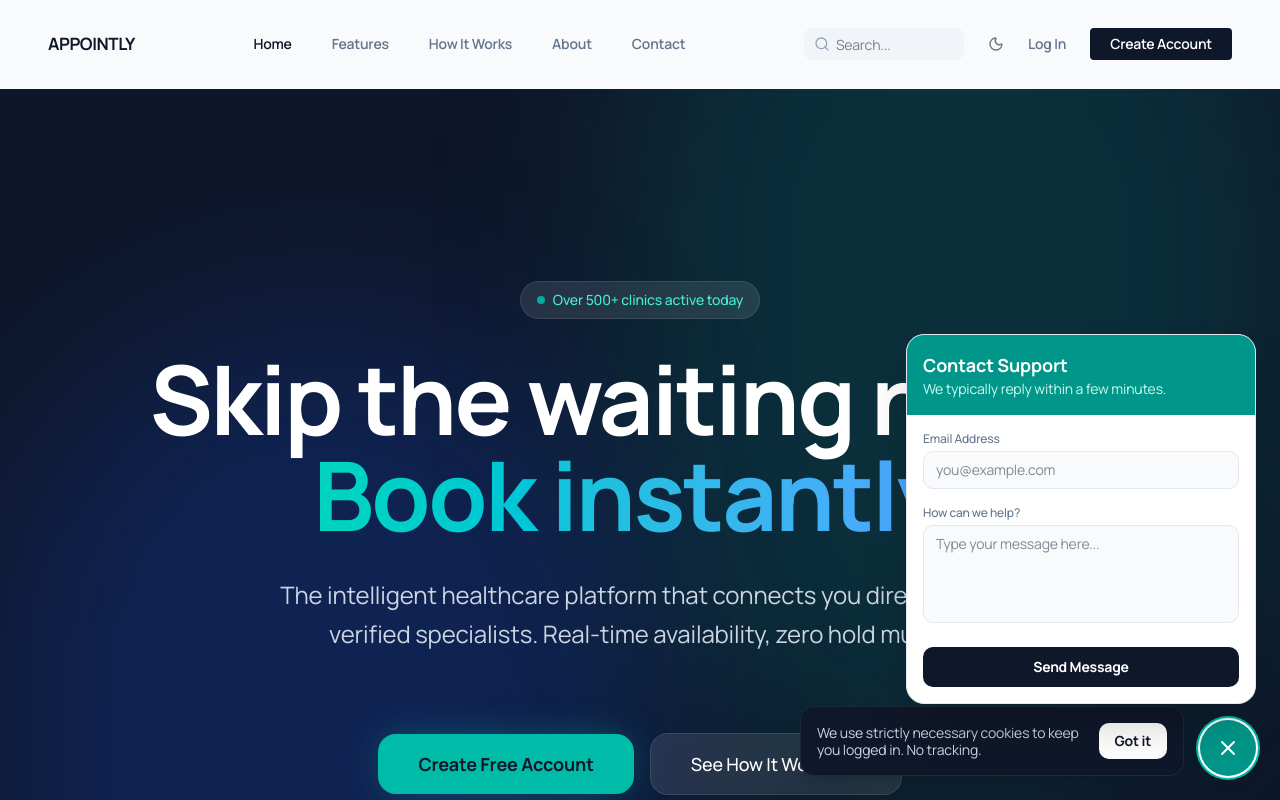
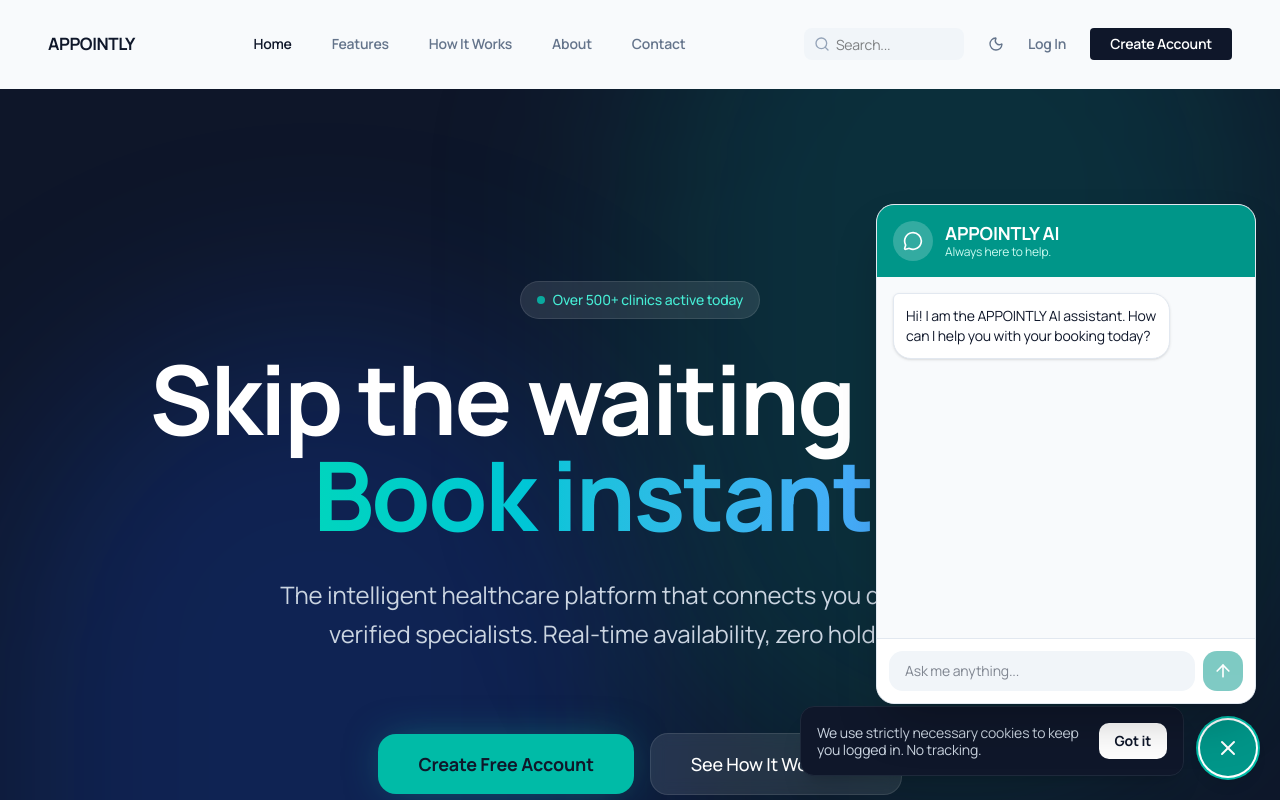
Before and after one commit to Sharathhhh22/Slot-Yourself, a Next.js app: page / in a window 1280 px wide. Both pictures are taken after a click on the button 1228 px from the left and 748 px from the top of the page. Shown: the top 800 px of the page. Built offline with nearby package versions, Linux system fonts and the light colour scheme.

Commit message:
feat: convert floating contact form to AI chatbot widget

```diff
--- a/src/components/layout/FeaturesOverlay.tsx
+++ b/src/components/layout/FeaturesOverlay.tsx
@@ -1,6 +1,6 @@
 "use client"
 
-import { useState, useEffect } from "react"
+import { useState, useEffect, useRef } from "react"
 import { motion, AnimatePresence } from "framer-motion"
 import { ArrowUp, MessageCircle, X } from "lucide-react"
 
@@ -12,17 +12,38 @@ export function FeaturesOverlay() {
   const [contactStatus, setContactStatus] = useState<'idle' | 'sending' | 'success' | 'error'>('idle')
   const [isClient, setIsClient] = useState(false)
 
-  const handleContactSubmit = async (e: React.FormEvent) => {
+  // AI Chat State
+  const [messages, setMessages] = useState<{role: 'user' | 'assistant', content: string}[]>([
+    { role: 'assistant', content: 'Hi! I am the APPOINTLY AI assistant. How can I help you with your booking today?' }
+  ])
+  const [inputValue, setInputValue] = useState('')
+  const [isTyping, setIsTyping] = useState(false)
+  const messagesEndRef = useRef<HTMLDivElement>(null)
+
+  const scrollToBottom = () => {
+    messagesEndRef.current?.scrollIntoView({ behavior: "smooth" })
+  }
+
+  useEffect(() => {
+    if (showContact) {
+      scrollToBottom()
+    }
+  }, [messages, showContact])
+
+  const handleSendMessage = (e: React.FormEvent) => {
     e.preventDefault()
-    setContactStatus('sending')
-    // Simulate API call
+    if (!inputValue.trim()) return
+
+    const newMessages = [...messages, { role: 'user', content: inputValue } as const]
+    setMessages(newMessages)
+    setInputValue('')
+    setIsTyping(true)
+
+    // Simulate AI response
     setTimeout(() => {
-      setContactStatus('success')
-      setTimeout(() => {
-        setShowContact(false)
-        setTimeout(() => setContactStatus('idle'), 300)
-      }, 3000)
-    }, 1000)
+      setMessages([...newMessages, { role: 'assistant', content: "I'm a demo AI bot. In a production environment, I would connect to an LLM to answer questions about clinics, doctors, and your appointments!" }])
+      setIsTyping(false)
+    }, 1500)
   }
 
   useEffect(() => {
@@ -101,7 +122,7 @@ export function FeaturesOverlay() {
         {showContact ? <X className="w-6 h-6" /> : <MessageCircle className="w-6 h-6" />}
       </button>
 
-      {/* Floating Contact Modal */}
+      {/* Floating AI Chat Modal */}
       <AnimatePresence>
         {showContact && (
           <motion.div
@@ -109,63 +130,61 @@ export function FeaturesOverlay() {
             animate={{ opacity: 1, y: 0, scale: 1 }}
             exit={{ opacity: 0, y: 20, scale: 0.95 }}
             transition={{ duration: 0.2 }}
-            className="fixed bottom-24 right-6 z-50 w-[350px] bg-white dark:bg-slate-900 border border-slate-200 dark:border-slate-800 shadow-2xl rounded-2xl overflow-hidden flex flex-col"
+            className="fixed bottom-24 right-6 z-50 w-[380px] h-[500px] max-h-[80vh] bg-white dark:bg-slate-900 border border-slate-200 dark:border-slate-800 shadow-2xl rounded-2xl overflow-hidden flex flex-col"
           >
-            <div className="bg-teal-600 p-4 text-white">
-              <h3 className="font-bold text-lg">Contact Support</h3>
-              <p className="text-teal-100 text-sm">We typically reply within a few minutes.</p>
+            {/* Chat Header */}
+            <div className="bg-teal-600 p-4 text-white flex items-center gap-3 shrink-0">
+              <div className="w-10 h-10 bg-white/20 rounded-full flex items-center justify-center shrink-0">
+                <MessageCircle className="w-5 h-5 text-white" />
+              </div>
+              <div>
+                <h3 className="font-bold text-lg leading-tight">APPOINTLY AI</h3>
+                <p className="text-teal-100 text-xs">Always here to help.</p>
+              </div>
             </div>
 
-            {contactStatus === 'success' ? (
-              <div className="p-8 text-center flex flex-col items-center justify-center min-h-[250px]">
-                <div className="w-12 h-12 bg-green-100 dark:bg-green-900/30 text-green-600 rounded-full flex items-center justify-center mb-4">
-                  <svg xmlns="http://www.w3.org/2000/svg" className="h-6 w-6" fill="none" viewBox="0 0 24 24" stroke="currentColor">
-                    <path strokeLinecap="round" strokeLinejoin="round" strokeWidth={2} d="M5 13l4 4L19 7" />
-                  </svg>
+            {/* Chat Messages */}
+            <div className="flex-1 overflow-y-auto p-4 space-y-4 bg-slate-50 dark:bg-slate-950/50">
+              {messages.map((msg, idx) => (
+                <div key={idx} className={`flex ${msg.role === 'user' ? 'justify-end' : 'justify-start'}`}>
+                  <div className={`max-w-[80%] p-3 rounded-2xl text-sm ${
+                    msg.role === 'user'
+                      ? 'bg-teal-600 text-white rounded-tr-sm'
+                      : 'bg-white dark:bg-slate-800 text-slate-900 dark:text-white border border-slate-200 dark:border-slate-700 rounded-tl-sm shadow-sm'
+                  }`}>
+                    {msg.content}
                   </div>
-                <h4 className="font-bold text-slate-900 dark:text-white mb-2">Message Sent!</h4>
-                <p className="text-sm text-slate-500 dark:text-slate-400 mb-6">Thank you for reaching out. We will get back to you shortly.</p>
-                <button
-                  onClick={() => setShowContact(false)}
-                  className="w-full py-2 bg-slate-100 dark:bg-slate-800 text-slate-900 dark:text-white rounded-lg text-sm font-medium hover:bg-slate-200 dark:hover:bg-slate-700 transition-colors"
-                >
-                  Close
-                </button>
                 </div>
-            ) : (
-              <form onSubmit={handleContactSubmit} className="p-4 flex flex-col gap-4">
-                <div>
-                  <label htmlFor="contact-email" className="block text-xs font-medium text-slate-500 dark:text-slate-400 mb-1">Email Address</label>
+              ))}
+              {isTyping && (
+                <div className="flex justify-start">
+                  <div className="bg-white dark:bg-slate-800 border border-slate-200 dark:border-slate-700 p-4 rounded-2xl rounded-tl-sm shadow-sm flex gap-1.5 items-center">
+                    <motion.div className="w-2 h-2 bg-slate-400 rounded-full" animate={{ y: [0, -5, 0] }} transition={{ duration: 0.6, repeat: Infinity, delay: 0 }} />
+                    <motion.div className="w-2 h-2 bg-slate-400 rounded-full" animate={{ y: [0, -5, 0] }} transition={{ duration: 0.6, repeat: Infinity, delay: 0.2 }} />
+                    <motion.div className="w-2 h-2 bg-slate-400 rounded-full" animate={{ y: [0, -5, 0] }} transition={{ duration: 0.6, repeat: Infinity, delay: 0.4 }} />
+                  </div>
+                </div>
+              )}
+              <div ref={messagesEndRef} />
+            </div>
+
+            {/* Chat Input */}
+            <form onSubmit={handleSendMessage} className="p-3 bg-white dark:bg-slate-900 border-t border-slate-200 dark:border-slate-800 shrink-0 flex gap-2">
               <input
-                    id="contact-email"
-                    type="email"
-                    required
-                    className="w-full border border-slate-200 dark:border-slate-700 bg-slate-50 dark:bg-slate-800 text-slate-900 dark:text-white rounded-lg px-3 py-2 text-sm focus:outline-none focus:ring-2 focus:ring-teal-500"
-                    placeholder="you@example.com"
+                type="text"
+                value={inputValue}
+                onChange={(e) => setInputValue(e.target.value)}
+                placeholder="Ask me anything..."
+                className="flex-1 bg-slate-100 dark:bg-slate-800 text-slate-900 dark:text-white rounded-xl px-4 py-2.5 text-sm focus:outline-none focus:ring-2 focus:ring-teal-500"
               />
-                </div>
-                <div>
-                  <label htmlFor="contact-message" className="block text-xs font-medium text-slate-500 dark:text-slate-400 mb-1">How can we help?</label>
-                  <textarea
-                    id="contact-message"
-                    required
-                    rows={4}
-                    className="w-full border border-slate-200 dark:border-slate-700 bg-slate-50 dark:bg-slate-800 text-slate-900 dark:text-white rounded-lg px-3 py-2 text-sm focus:outline-none focus:ring-2 focus:ring-teal-500 resize-none"
-                    placeholder="Type your message here..."
-                  />
-                </div>
-                {contactStatus === 'error' && (
-                  <p className="text-xs text-red-500">Failed to send message. Please try again.</p>
-                )}
               <button
                 type="submit"
-                  disabled={contactStatus === 'sending'}
-                  className="w-full py-2.5 bg-slate-900 dark:bg-teal-600 text-white rounded-lg text-sm font-bold hover:bg-slate-800 dark:hover:bg-teal-700 transition-colors disabled:opacity-70 disabled:cursor-not-allowed flex items-center justify-center gap-2"
+                disabled={!inputValue.trim() || isTyping}
+                className="w-10 h-10 bg-teal-600 text-white rounded-xl flex items-center justify-center shrink-0 hover:bg-teal-700 transition-colors disabled:opacity-50 disabled:cursor-not-allowed"
               >
-                  {contactStatus === 'sending' ? 'Sending...' : 'Send Message'}
+                <ArrowUp className="w-5 h-5" />
               </button>
             </form>
-            )}
           </motion.div>
         )}
       </AnimatePresence>
```
Lines whose indentation alone changed are shown as unchanged.
